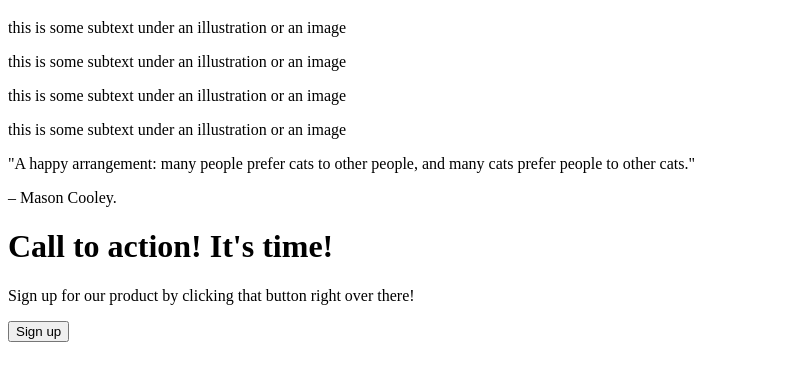
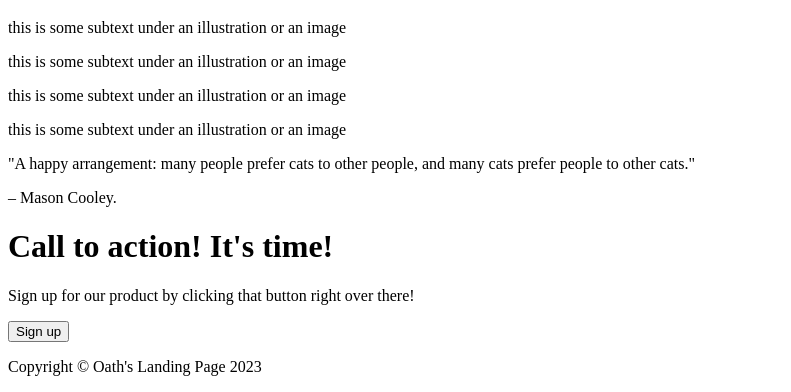
Before and after one commit to druidkitty/landing-page, a plain HTML site: page index.html in a window 1280 px wide. Shown: the part 602-994 px from the top of the page, without its empty margins (0-791 px from the left). Before the commit the page ends 952 px from the top, so only its background shows below. Drawn offline with Linux system fonts and the light colour scheme.

Commit message:
Add text to footer

```diff
--- a/index.html
+++ b/index.html
@@ -54,10 +54,10 @@
     </div>
   </div>
 
-
-
-  <div class ="footer">
-    <footer></footer>
+  <div class="footer">
+    <footer>
+      <p>Copyright © Oath's Landing Page 2023</p>
+    </footer>
   </div>
 </body>
 
```
